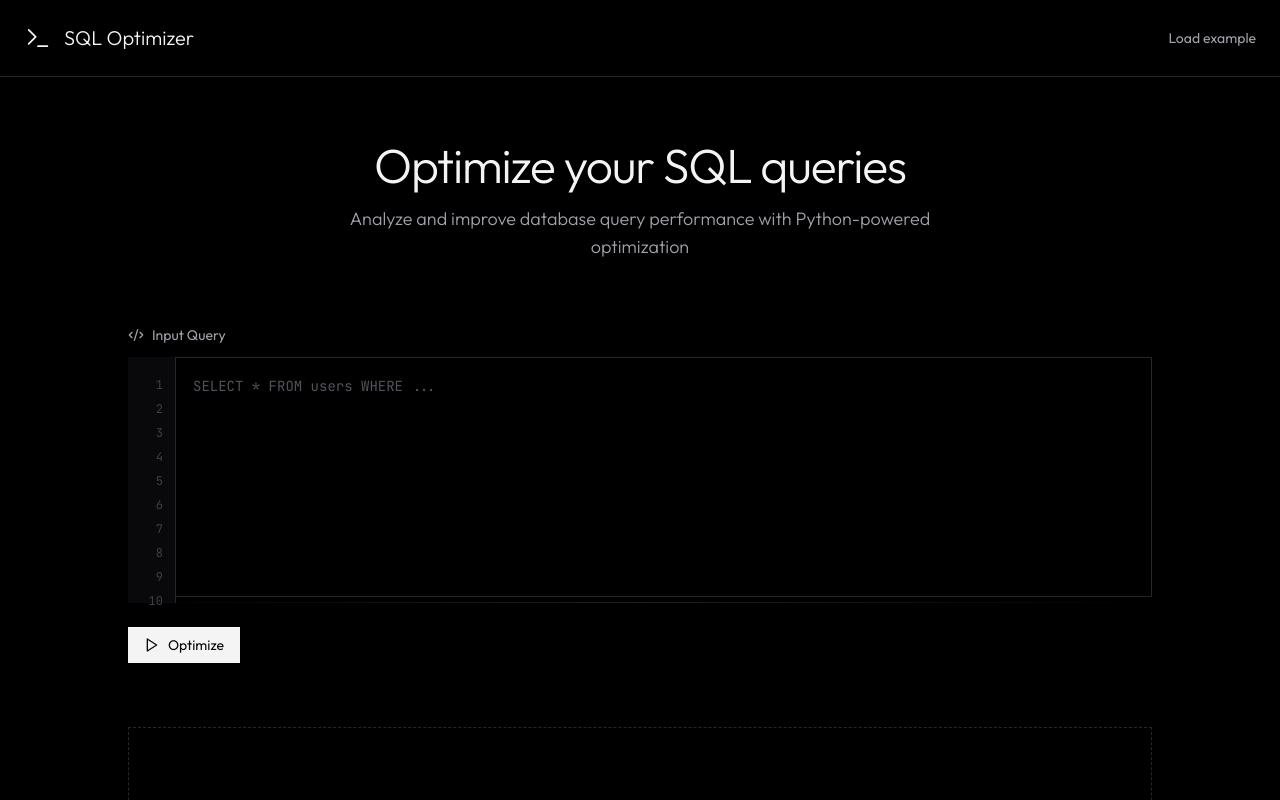
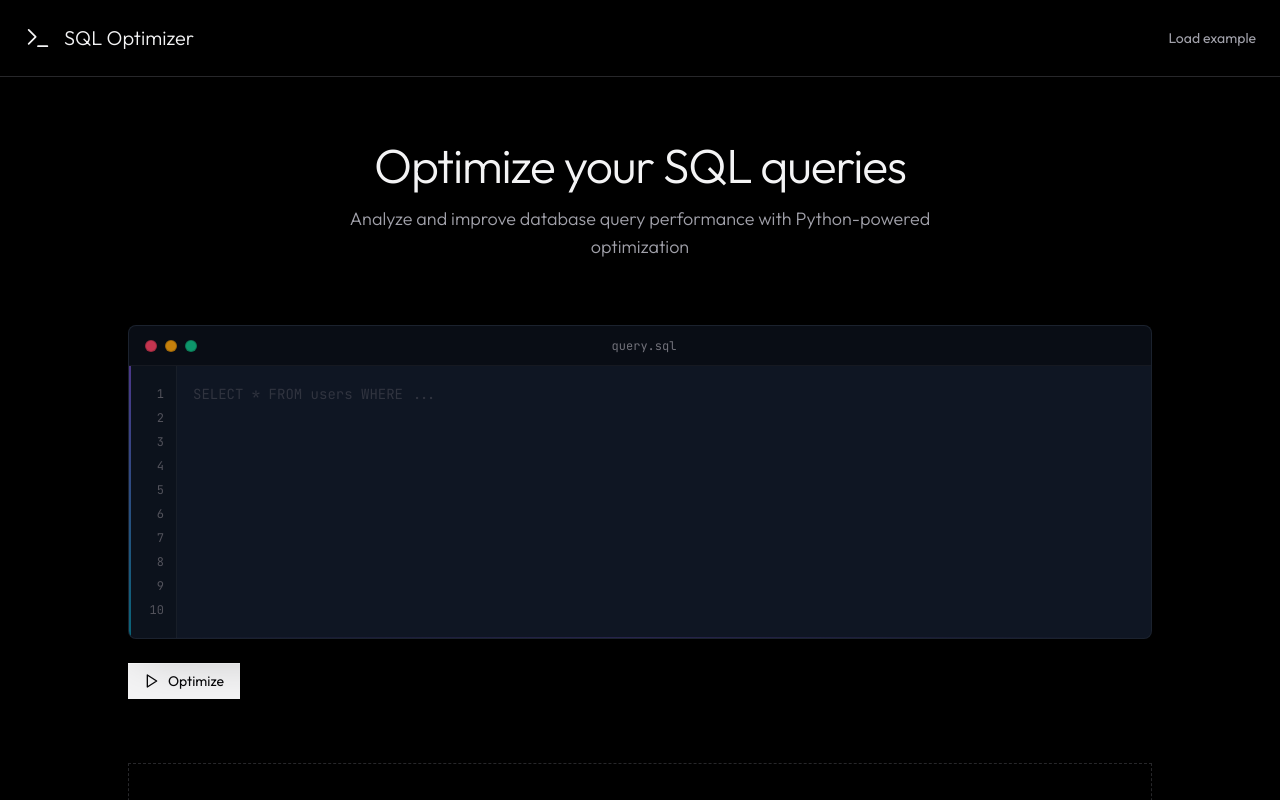
Before and after one commit to DebangarajKaushik10/OptimQL, a React (Vite) app in the folder frontend/react-app/: page / in a window 1280 px wide. Shown: the top 800 px of the page. Built offline with nearby package versions, Linux system fonts and the light colour scheme.

Commit message:
Redesign query editor

```diff
--- a/frontend/react-app/src/components/QueryEditor.tsx
+++ b/frontend/react-app/src/components/QueryEditor.tsx
@@ -15,20 +15,25 @@ export function QueryEditor({ value, onChange, placeholder }: QueryEditorProps)
 
   return (
     <div className="space-y-3">
-      <div className="flex items-center justify-between">
-        <div className="flex items-center gap-2 text-sm text-zinc-400">
-          <Code2 className="h-4 w-4" />
-          <span>Input Query</span>
+      <div className={`relative transition-all duration-300 rounded-lg overflow-hidden bg-[#0F1623] border border-white/5 shadow-2xl backdrop-blur-md ${isFocused ? 'ring-1 ring-violet-500/50 shadow-[0_0_30px_rgba(124,58,237,0.15)]' : ''}`}>
+
+        {/* Fake macOS Title Bar */}
+        <div className="h-10 bg-black/40 border-b border-white/5 flex items-center px-4 justify-between select-none">
+          <div className="flex gap-2">
+            <div className="w-3 h-3 rounded-full bg-rose-500/80 border border-black/20"></div>
+            <div className="w-3 h-3 rounded-full bg-amber-500/80 border border-black/20"></div>
+            <div className="w-3 h-3 rounded-full bg-emerald-500/80 border border-black/20"></div>
           </div>
-        {value && (
-          <div className="text-xs text-zinc-600 font-mono">
-            {lineCount} lines · {charCount} chars
-          </div>
-        )}
+          <div className="text-xs font-mono text-zinc-500">query.sql</div>
+          <div className="w-11"></div> {/* Spacer for symmetry */}
         </div>
 
-      <div className={`relative transition-all duration-300 ${isFocused ? 'ring-1 ring-zinc-700' : ''}`}>
-        <div className="absolute left-0 top-0 bottom-0 w-12 bg-zinc-950 border-r border-zinc-800 flex flex-col items-end pr-3 py-4 text-xs text-zinc-700 font-mono select-none pointer-events-none">
+        {/* Editor Body */}
+        <div className="relative flex">
+          {/* Glowing Violet Left Border */}
+          <div className="absolute left-0 top-0 bottom-0 w-[2px] bg-gradient-to-b from-violet-500 to-cyan-500 opacity-50 z-10"></div>
+
+          <div className="w-12 bg-black/20 flex flex-col items-end pr-3 py-4 text-xs text-zinc-600 font-mono select-none pointer-events-none shrink-0 border-r border-white/5">
             {Array.from({ length: Math.max(lineCount, 10) }, (_, i) => (
               <div key={i} className="leading-6">
                 {i + 1}
@@ -36,24 +41,33 @@ export function QueryEditor({ value, onChange, placeholder }: QueryEditorProps)
             ))}
           </div>
 
-        <div className={`absolute -top-px -right-px w-8 h-8 transition-opacity duration-500 ${isFocused ? 'opacity-100' : 'opacity-0'}`}>
-          <div className="absolute top-0 right-0 w-8 h-8 bg-zinc-100 blur-xl opacity-20"></div>
-          <div className="absolute top-0 right-0 w-4 h-px bg-zinc-400"></div>
-          <div className="absolute top-0 right-0 w-px h-4 bg-zinc-400"></div>
-        </div>
-
           <Textarea
             value={value}
             onChange={(e) => onChange((e.target as HTMLTextAreaElement).value)}
             onFocus={() => setIsFocused(true)}
             onBlur={() => setIsFocused(false)}
-          placeholder={placeholder || 'SELECT * FROM users WHERE ...'}
-          className="font-mono text-sm min-h-[240px] resize-none bg-black text-zinc-100 border-zinc-800 focus:border-zinc-700 rounded-none placeholder:text-zinc-600 pl-16 transition-all duration-300"
-          style={{ lineHeight: '1.5rem' }}
+            placeholder={placeholder || "-- SELECT u.name, o.total FROM users u JOIN orders o ON o.user_id = u.id WHERE o.status = 'pending'"}
+            className="w-full font-mono text-sm min-h-[240px] resize-none bg-transparent text-zinc-100 border-none focus:ring-0 rounded-none placeholder:text-zinc-600/50 px-4 py-4 transition-all duration-300"
+            style={{ lineHeight: '1.5rem', outline: 'none' }}
           />
+        </div>
 
-        <div className="absolute bottom-0 left-0 right-0 h-px bg-gradient-to-r from-transparent via-zinc-700 to-transparent opacity-50"></div>
+        <div className="absolute bottom-0 left-0 right-0 h-px bg-gradient-to-r from-transparent via-violet-500/20 to-transparent object-cover"></div>
       </div>
+
+      {/* Bottom Row Details */}
+      {value && (
+        <div className="flex items-center justify-between px-1">
+          <div className="flex gap-2 items-center">
+            <span className="text-xs text-cyan-400 bg-cyan-400/10 px-2 py-0.5 rounded-full font-mono border border-cyan-400/20">
+              {value.trim().toUpperCase().startsWith('SELECT') ? 'SELECT' : value.trim().toUpperCase().startsWith('UPDATE') ? 'UPDATE' : value.trim().toUpperCase().startsWith('DELETE') ? 'DELETE' : value.trim().toUpperCase().startsWith('INSERT') ? 'INSERT' : 'QUERY'}
+            </span>
+          </div>
+          <div className="text-xs text-zinc-600 font-mono">
+            {lineCount} lines · {charCount} chars
+          </div>
+        </div>
+      )}
     </div>
   )
 }
```
Lines whose indentation alone changed are shown as unchanged.
